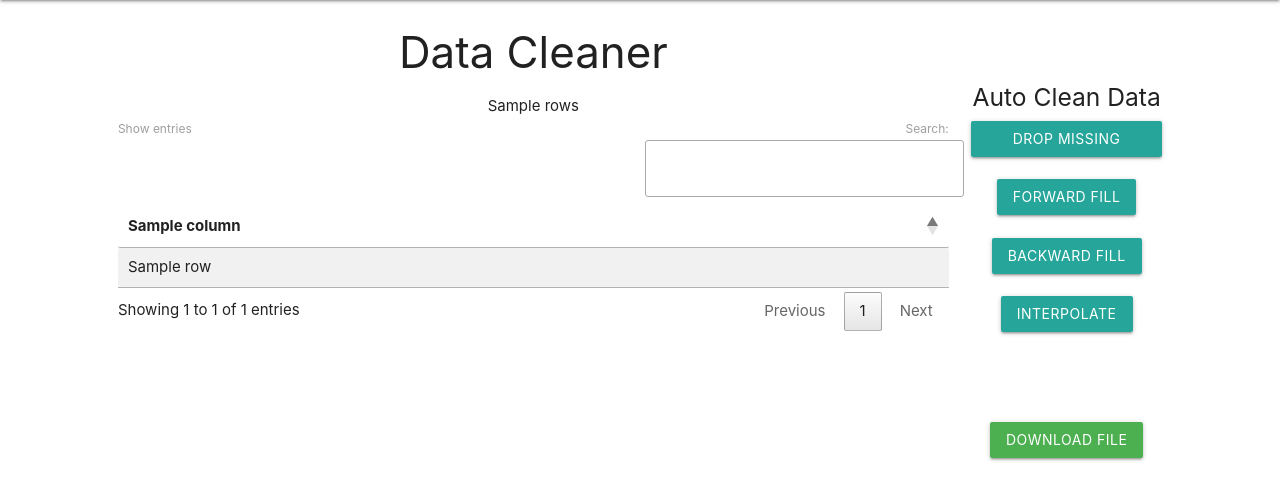
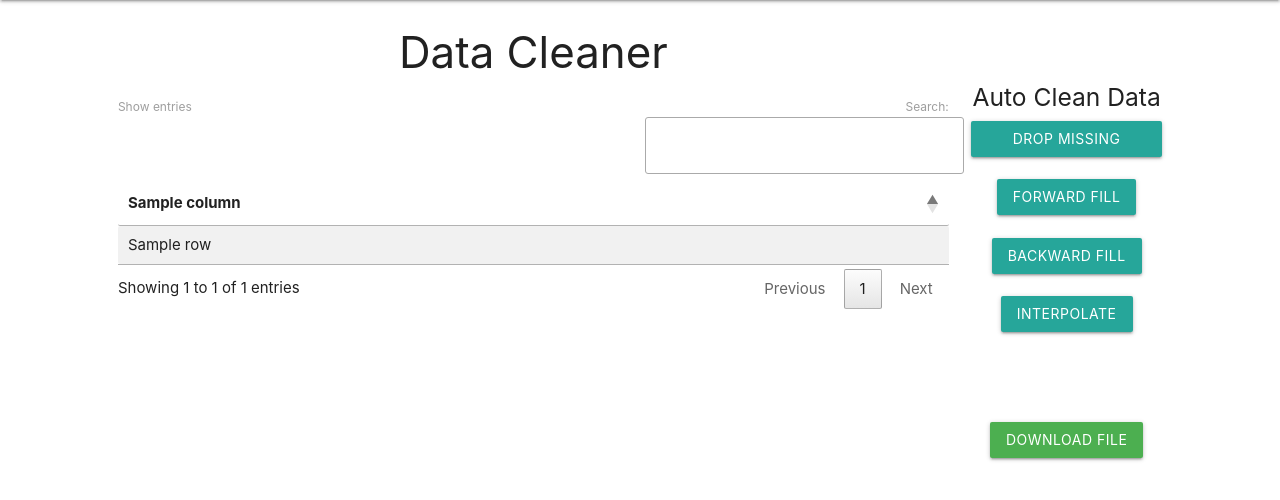
Before and after one commit to Shiloli-r/data-cleaner, a Django app: template cleaner/templates/clean.html in a window 1280 px wide. Shown: the part 64-564 px from the top of the page. Run offline with Django 4.2, Linux system fonts and the light colour scheme; the template is opened without the code that fills it: most values are stand-ins (such as "Sample title", 1, 10 or a date in 2020); some libraries are stand-ins or nearby versions.

Commit message:
Fixed row col duplication error

```diff
--- a/cleaner/templates/clean.html
+++ b/cleaner/templates/clean.html
@@ -11,7 +11,6 @@
 
     <div class="col s4 m3 l8 side-panel center offset-l1" >
        <div class=""><h3>Data Cleaner</h3></div>
-        {{rows}}
         <table id="example" class="display" style="width:100%">
         <thead>
             <tr>
--- a/cleaner/web/views.py
+++ b/cleaner/web/views.py
@@ -66,7 +66,7 @@
     rows = []
     # Create the rows of the table
     for i in range(df.shape[0]):  # rows
-        rows.append([df.iloc[i][0]])
+        rows.append([])
         for j in range(df.shape[1]):  # columns
             rows[i].append(df.iloc[i][j])
     context = {
```
